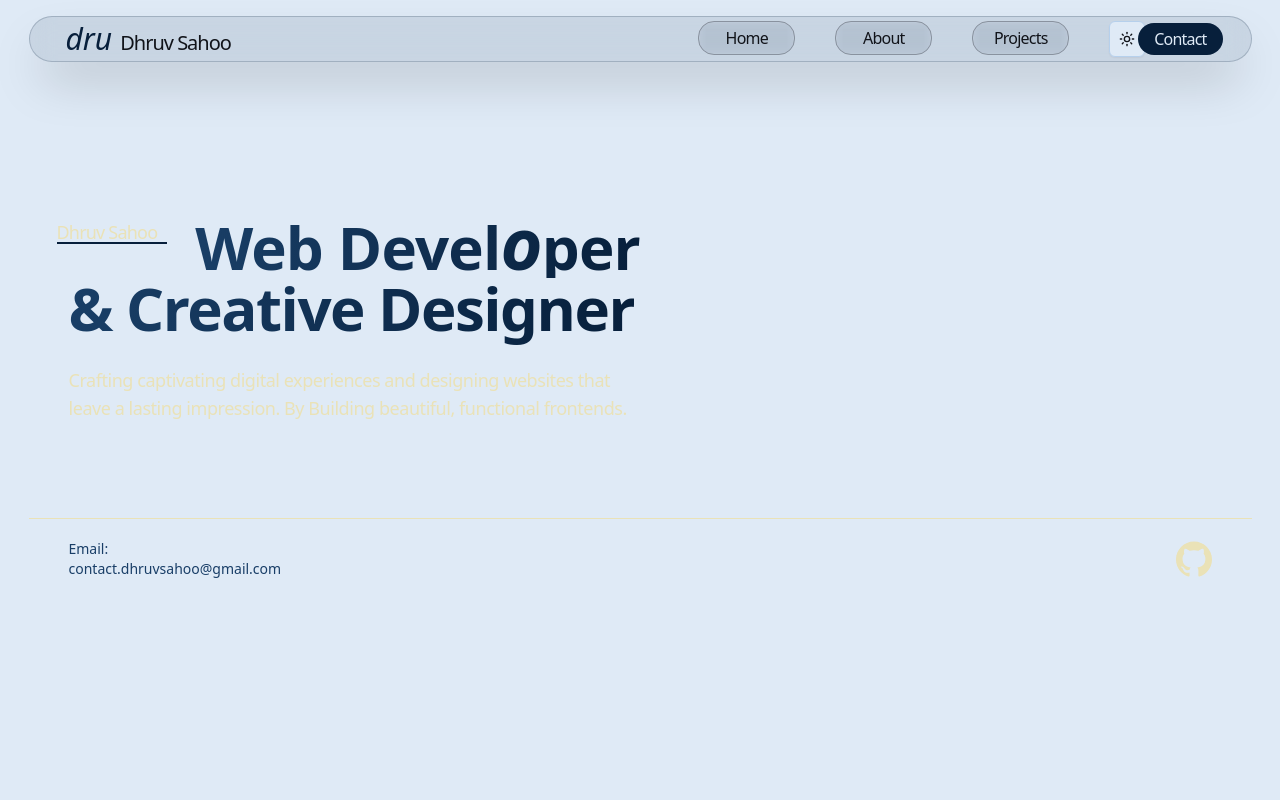
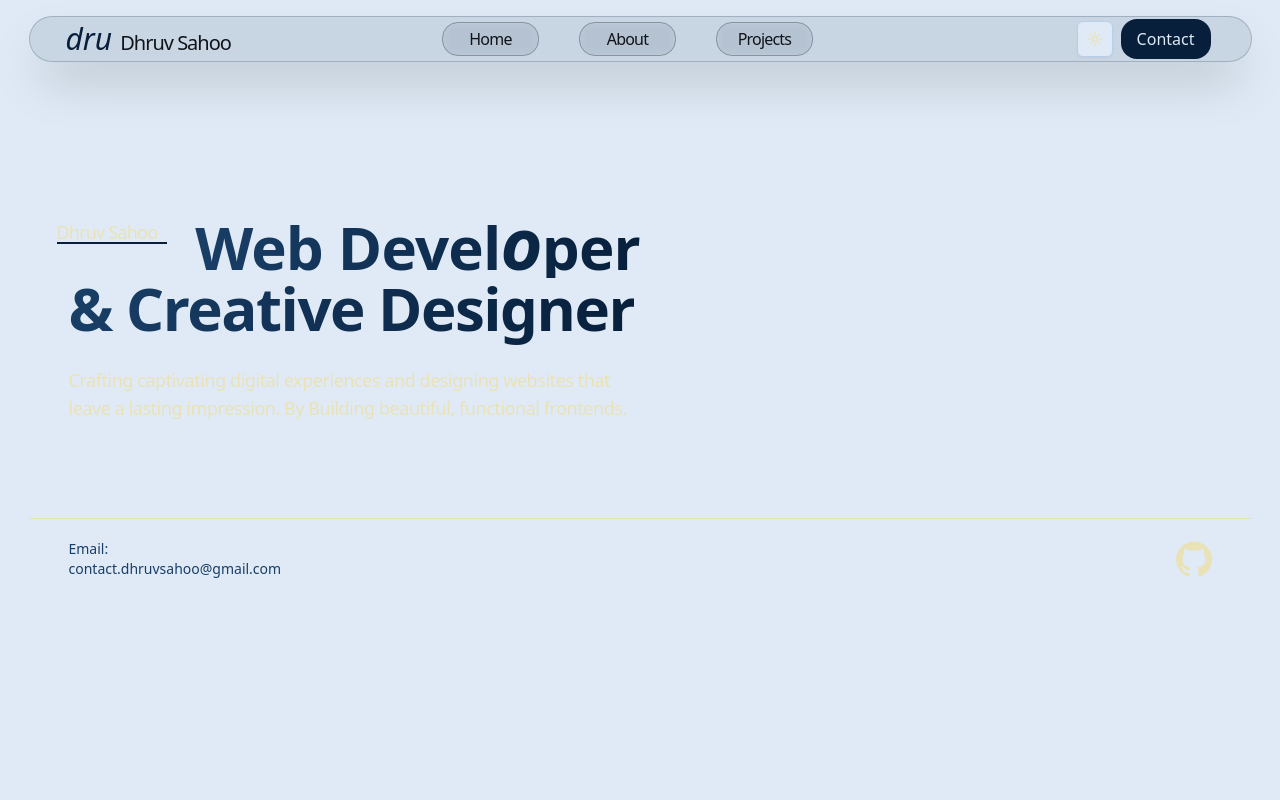
Before and after one commit to Dru-429/portfolio, a Next.js app: page / in a window 1280 px wide. Shown: the top 800 px of the page. Built offline with nearby package versions, Linux system fonts and the light colour scheme.

Commit message:
Fixed Spacing

```diff
--- a/app/components/heroSection/Header.jsx
+++ b/app/components/heroSection/Header.jsx
@@ -1,4 +1,4 @@
-"use client"
+"use client";
 
 import { easeIn, motion } from "framer-motion";
 import Link from "next/link";
@@ -8,6 +8,8 @@ import { ModeToggle } from "./ModeToggle";
 const Header = () => {
   return (
     <div className="flex items-center justify-between py-1 px-1 sm:px-7 py-1md:py-2 box-border sticky backdrop-blur-md bg-accent/10 rounded-3xl p-8 border border-accent/20 shadow-2xl top-2 md:top-4 z-50">
+      {/*Left Logo and Name Section */}
+      <div className="flex items-center justify-between md:w-[60%] ">
         <div>
           <span className="text-accent sm:text-3xl text-2xl leading-none italic sm:px-2 px-2 sm:pr-2">
             dru
@@ -23,12 +25,9 @@ const Header = () => {
               ["About", "#about"],
               ["Projects", "#projects"],
             ].map((item, index) => (
-            <Link
-             href={item[1]}
-             key={index}
-            >
+              <Link href={item[1]} key={index}>
                 <motion.a
-                className="border-[1px] min-w-[97px] rounded-2xl box-border px-3 py-2 border-box text-foreground flex items-center justify-center bg-transparent hover:bg-primary hover:text-primary-foreground/ border-foreground/30 backdrop-blur-sm transition-all duration-200 "//
+                  className="border-[1px] min-w-[97px] rounded-2xl box-border px-3 py-2 border-box text-foreground flex items-center justify-center bg-transparent hover:bg-primary hover:text-primary-foreground/ border-foreground/30 backdrop-blur-sm transition-all duration-200 " //
                   whileTap={{ scale: 0.9 }}
                   whileHover={{
                     scale: 1.01,
@@ -36,16 +35,21 @@ const Header = () => {
                   whileFocus={{ backgroundColor: "#212121", color: "#F1F1F1" }}
                   transition={{ ease: easeIn, duration: 0.1 }}
                 >
-                {" "}{item[0]}{" "}
+                  {" "}
+                  {item[0]}{" "}
                 </motion.a>
               </Link>
             ))}
+          </div>
+        </div>
+      </div>
+
+      {/*Right-Mode Toggle and Contact Section */}
+      <div className="absolute hover:scale-95 right-10 flex items-center gap-2 ">
         <ModeToggle />
-        </div>
-        <div className="px-4 py-2 text-transparent hidden sm:visible"></div>
         <a
           href="#contact"
-          className="text-background bg-accent  px-4 py-2 rounded-2xl absolute hover:scale-95 right-0"
+          className="text-background bg-accent  px-4 py-2 rounded-2xl"
         >
           Contact
         </a>
```
Lines whose indentation alone changed are shown as unchanged.
